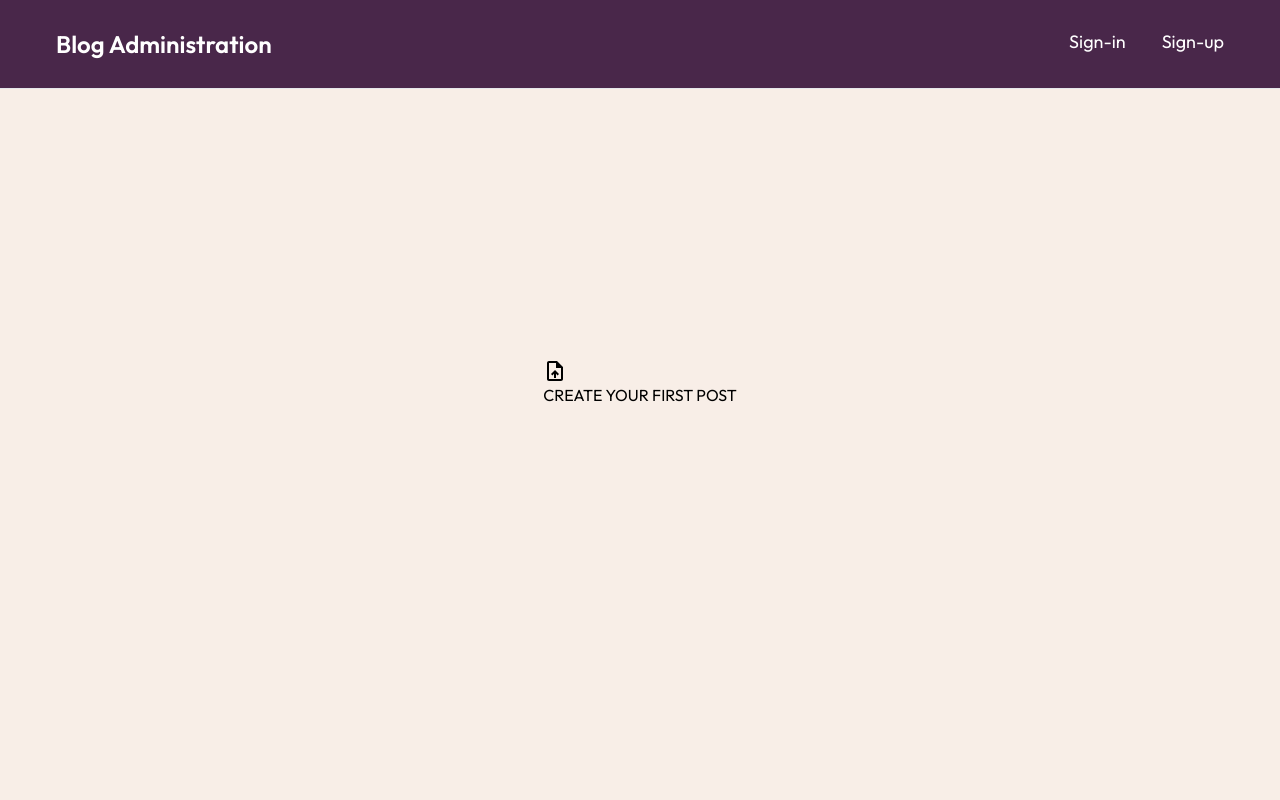
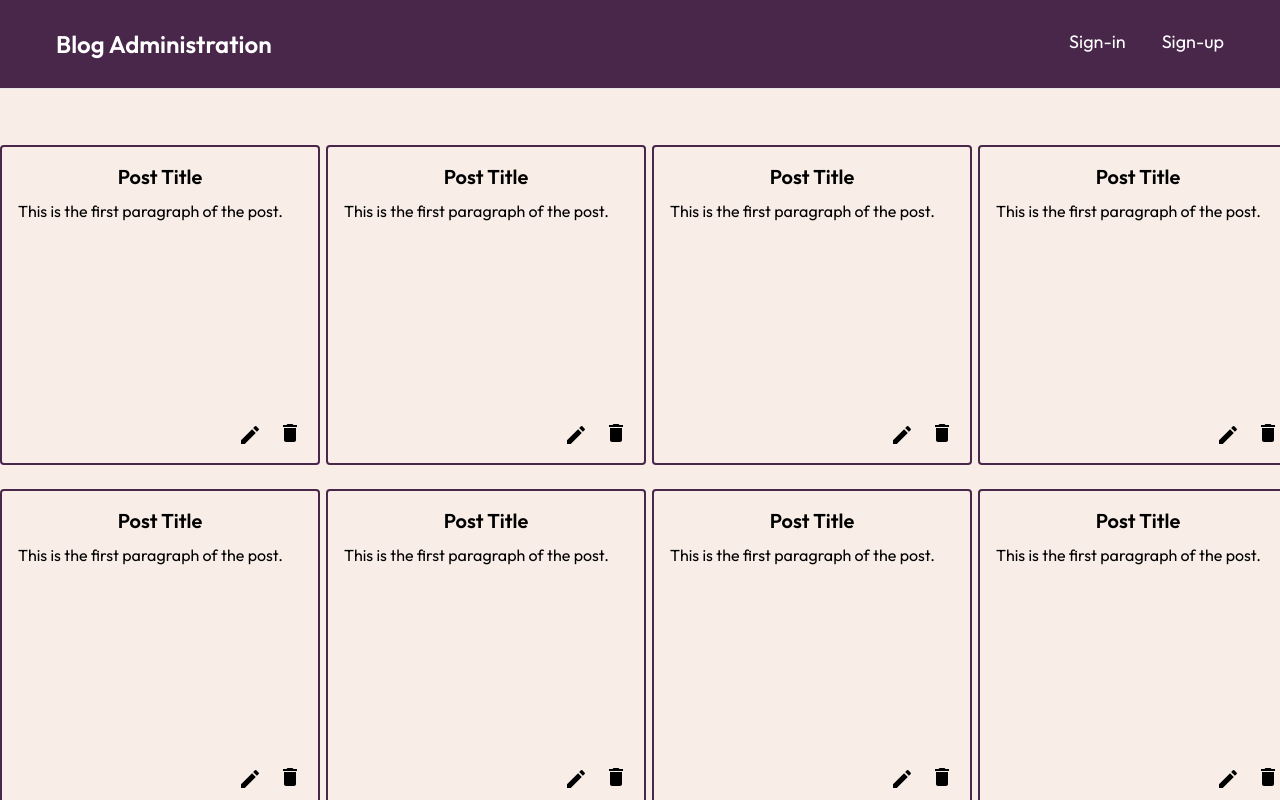
Before and after one commit to rdpinkst/blog-administration, a React (Vite) app: page / in a window 1280 px wide. Shown: the top 800 px of the page. Built offline with nearby package versions, Linux system fonts and the light colour scheme.

Commit message:
Post card designed and grid display implemented

```diff
--- a/src/App.jsx
+++ b/src/App.jsx
@@ -9,7 +9,7 @@ import { BrowserRouter, Routes, Route} from 'react-router-dom'
 
 function App() {
   return (
-    <div className="App flex flex-col min-h-screen">
+    <div className="App flex flex-col min-h-screen overflow-scroll">
       <BrowserRouter>
       <Navbar />
         <Routes>
--- a/src/components/Homepage.jsx
+++ b/src/components/Homepage.jsx
@@ -5,11 +5,12 @@ import { useState } from 'react';
 
 
 function Homepage() {
-    const [noPosts, setNoPosts] = useState(true);
+    const [noPosts, setNoPosts] = useState(false);
+
     return (
-        <div className="bg-shell flex grow justify-center items-center">
+        <div className="bg-shell flex grow justify-center overflow-scroll">
             { noPosts &&
-            <div className="flex flex-col h-44">
+            <div className="flex flex-col h-44 self-center">
 
                  <Link to="/new-post">
                    <UploadFileIcon className="flex-no-shrink fill-current" viewBox="0 0 24 24" heigth="auto" width="50%" />
@@ -18,7 +19,19 @@ function Homepage() {
             </div>
             }
             { !noPosts &&
+             <div className='grid grid-cols-4 gap-6 mt-14 mb-14'>
                  <PostCard />
+                 <PostCard />
+                 <PostCard />
+                 <PostCard />
+                 <PostCard />
+                 <PostCard />
+                 <PostCard />
+                 <PostCard />
+                 <PostCard />
+                 <PostCard />
+
+              </div>
             }
         </div>
     )
--- a/src/components/PostCard.jsx
+++ b/src/components/PostCard.jsx
@@ -1,10 +1,20 @@
 import DeleteIcon from '@mui/icons-material/Delete';
+import EditIcon from '@mui/icons-material/Edit';
+import { Link } from 'react-router-dom';
 
 function PostCard() {
     return (
-        <div>
-          <h2>Post Title</h2>
-          <DeleteIcon />
+        <div className='container p-4 flex flex-col justify-between bg-shell w-80 h-80 border-2 border-eggplant rounded'>
+          <div>
+           <h2 className='text-center font-bold text-xl'>Post Title</h2>
+           <p className='mt-2 mb-2'>This is the first paragraph of the post.</p>
+          </div>
+
+          <div className='flex justify-end'>
+            <Link to='/new-post'><EditIcon className='mr-4' /></Link>
+            <DeleteIcon />
+          </div>
+
         </div>
 
 
--- a/src/index.css
+++ b/src/index.css
@@ -3,10 +3,10 @@
 @tailwind utilities;
 
 body{
-  height: 100vh;
+  min-height: 100vh;
 }
 html{
-  height: 100vh;
+  min-height: 100vh;
 }
 #root{
   min-height: 100vh;
```
